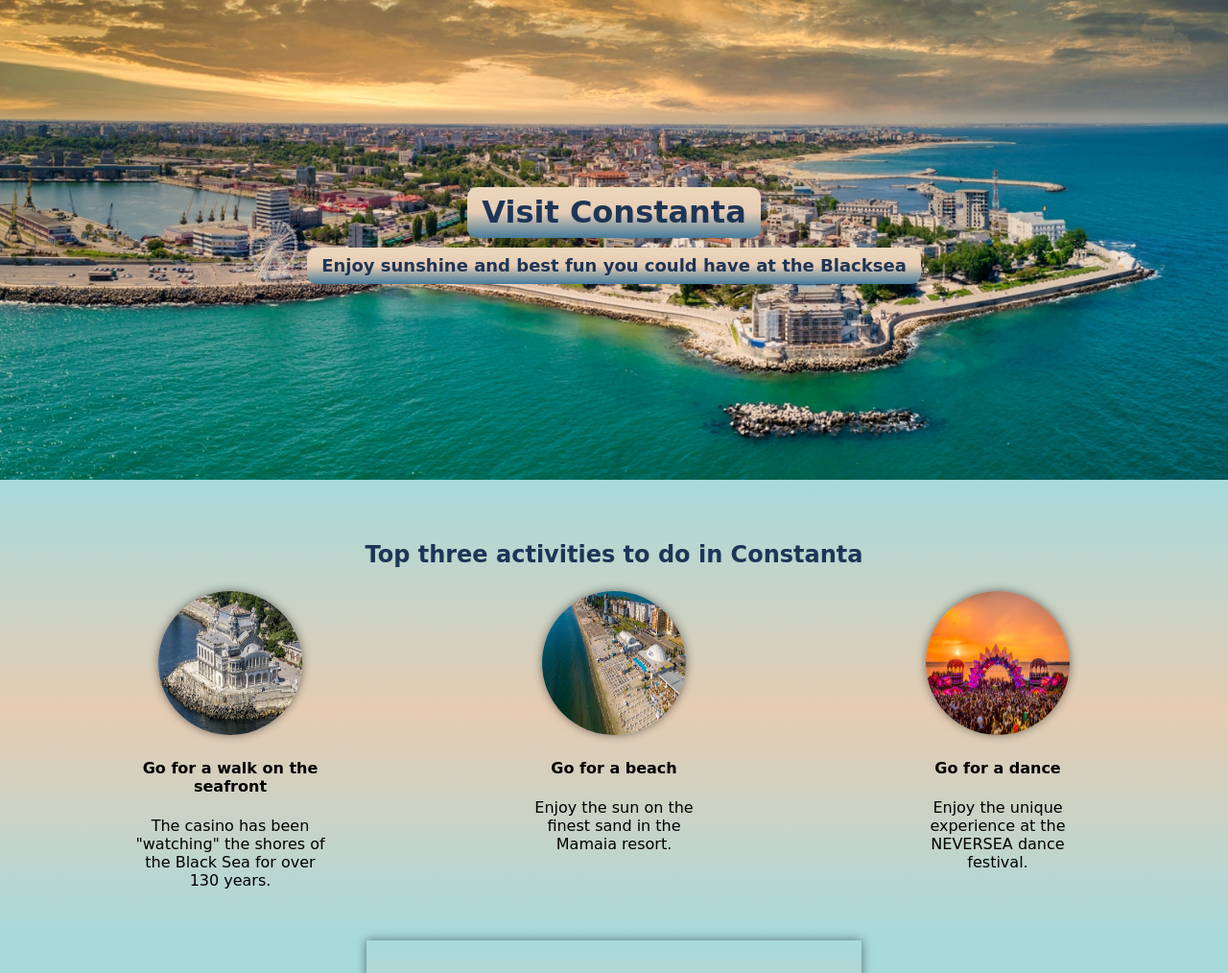
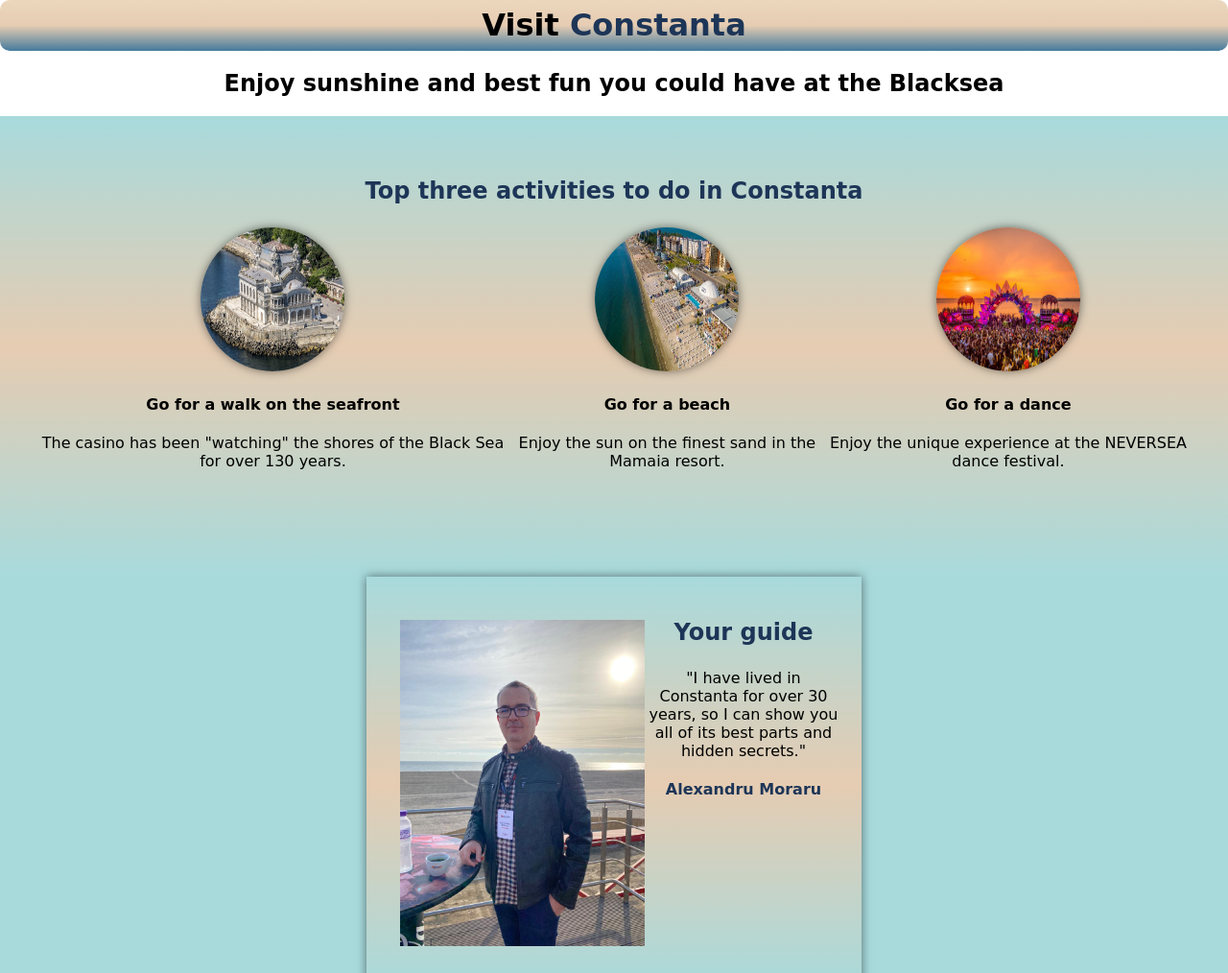
Before and after one commit to Alexandru-Moraru/Personal-project---hometown-homepage, a plain HTML site: page index.html in a window 1280 px wide. Shown: the top 1014 px of the page at 96% size. Drawn offline with Linux system fonts and the light colour scheme; a web font is replaced by a local one.

Commit message:
Update index.html

```diff
--- a/index.html
+++ b/index.html
@@ -3,39 +3,42 @@
 
 <head>
   <meta charset="UTF-8">
-  <title>Constanta Homepage</title>
-  <meta name="viewport" content="width=device-width, initial-scale=1.0" />
-  <link rel="stylesheet" href="styles.css" />
+  <meta http-equiv="X-UA-Compatible" content="IE=edge">
+  <meta name="viewport" content="width=device-width, initial-scale=1.0">
   <link rel="preconnect" href="https://fonts.googleapis.com">
   <link rel="preconnect" href="https://fonts.gstatic.com" crossorigin>
   <link href="https://fonts.googleapis.com/css2?family=Happy+Monkey&display=swap" rel="stylesheet">
+  <link href="styles.css" rel="stylesheet" />
+  <title>Constanta Homepage</title>
 </head>
 
 <body>
-  <!--HERO SECTION-->
-  <div class="hero-section">
-      <h1 id="town">Visit Constanta</h1>
-      <h2 id="about">Enjoy sunshine and best fun you could have at the Blacksea</h2>
+  <!--TOWN SECTION-->
+      <div class="town-section">
+          <h1 id="town">Visit <a href="https://en.wikipedia.org/wiki/Constan%C8%9Ba" target="_blank">Constanta</a>
+          </h1>
+          <h2 id="town-description">Enjoy sunshine and best fun you could have at the Blacksea</h2>
       </div>
   <!--ACTIVITIES SECTION-->
   <div class="activities-section">
       <h3>Top three activities to do in <a href="https://en.wikipedia.org/wiki/Constan%C8%9Ba" target="_blank">Constanta</a></h3>
+
       <div class="pictures-section">
-            <div class="cazino">
-              <a href="https://en.wikipedia.org/wiki/Constan%C8%9Ba_Casino" target="_blank"><img id="cazino-img" src="images/cazino.jpg"></a>
+            <div id="cazino">
+                <a href="https://en.wikipedia.org/wiki/Constan%C8%9Ba_Casino" target="_blank"><img id="cazino-img" src="images/cazino.jpg" alt="picture of an old cazino building near the blacksea"></a>
                 <h4>Go for a walk on the seafront</h4>
-              <p>
-                The casino has been "watching" the shores of the Black Sea for over
-                130 years.
-              </p>
+                <p>The casino has been "watching" the shores of the Black Sea for over 130 years.</p>
             </div>
-            <div class="mamaia">
-              <a href="https://en.wikipedia.org/wiki/Mamaia" target="_blank"><img id="mamaia-img" src="images/mamaia.jpg"></a>
+
+            <div id="mamaia">
+                <a href="https://en.wikipedia.org/wiki/Mamaia" target="_blank"><img id="mamaia-img" src="images/mamaia.jpg" alt="picture of the beach and blacksea"></a>
                 <h4>Go for a beach</h4>
                 <p>Enjoy the sun on the finest sand in the Mamaia resort.</p>
             </div>
-            <div class="neversea">
-              <a href="https://neversea.com/" target="_blank"><img id="neversea-img" src="images/neversea.jpg"></a>
+
+            <div id="neversea">
+                <a href="https://neversea.com/" target="_blank"><img id="neversea-img" src="images/neversea.jpg" alt="picture of a dance music festival on the beachside">
+                </a>
                 <h4>Go for a dance</h4>
                 <p>Enjoy the unique experience at the NEVERSEA dance festival.</p>
             </div>
@@ -44,8 +47,9 @@
   <!--GUIDE SECTION-->
   <div class="guide-section">
         <div class="card-section">
-             <img id="alex-img" src="images/alex.jpg">
-              <div class="myself">
+             <img id="alex-img" src="images/alex.jpg" alt="picture of the guide near the beachside">
+
+             <div id="guide-info">
                     <h3>Your guide</h3>
                     <p>
                       "I have lived in Constanta for over 30 years, so I can show you all of
```
Lines whose indentation alone changed are shown as unchanged.
